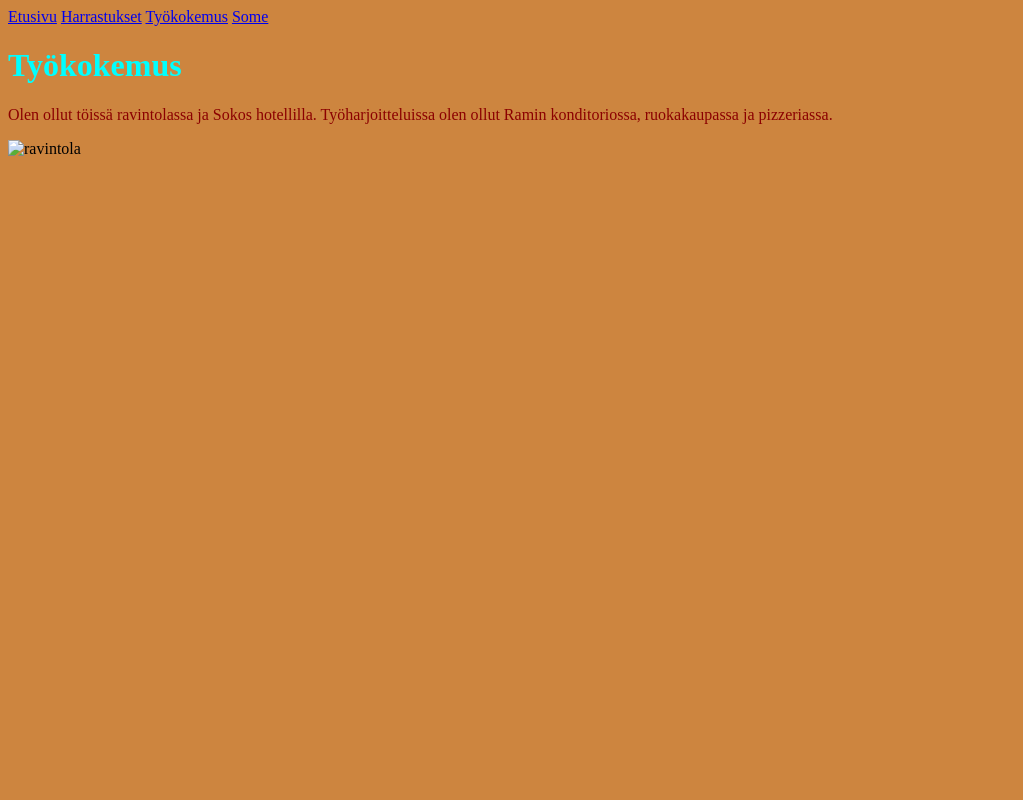
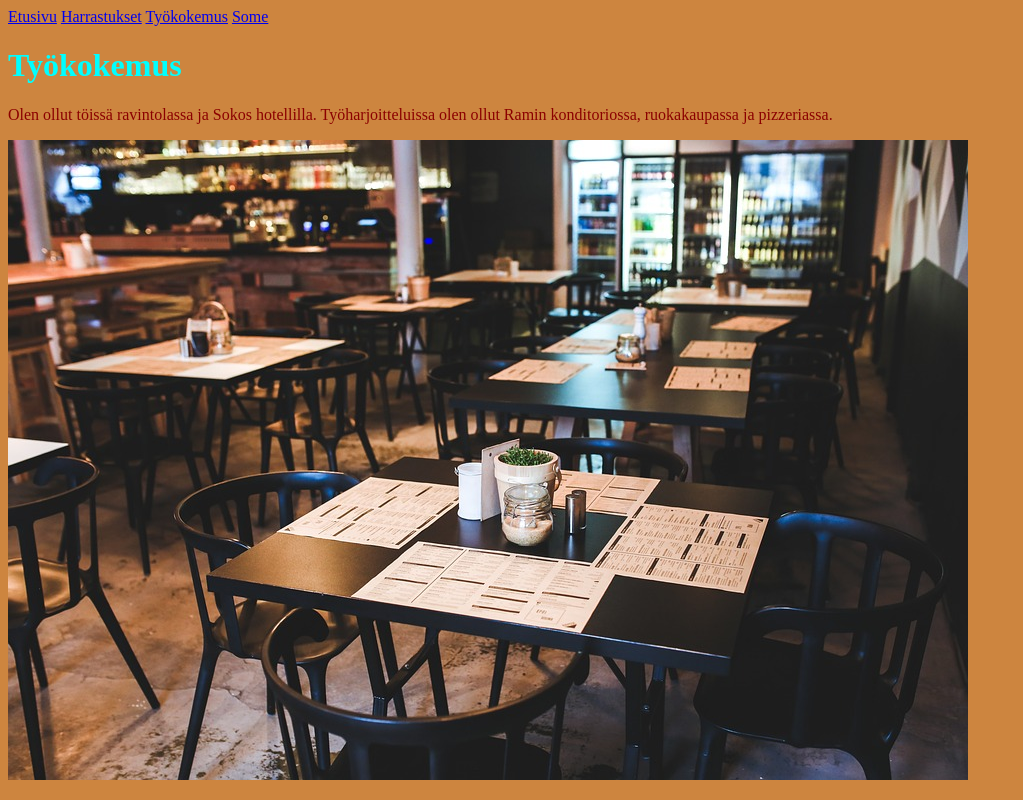
Before and after one commit to SamuliKinnunenn/harrastus-sivu, a plain HTML site: page työkokemus.html in a window 1280 px wide. Shown: the whole page, without its empty margins (0-1023 px from the left). Drawn offline with Linux system fonts and the light colour scheme.

Commit message:
Update työkokemus.html

```diff
--- a/työkokemus.html
+++ b/työkokemus.html
@@ -19,6 +19,6 @@
     <p>Olen ollut töissä ravintolassa ja Sokos hotellilla.
         Työharjoitteluissa olen ollut Ramin konditoriossa, ruokakaupassa ja pizzeriassa.
     </p>
-    <img src="img\ravintola.jpg" alt="ravintola">
+    <img src="ravintola.jpg" alt="ravintola">
 </body>
 </html>
```
